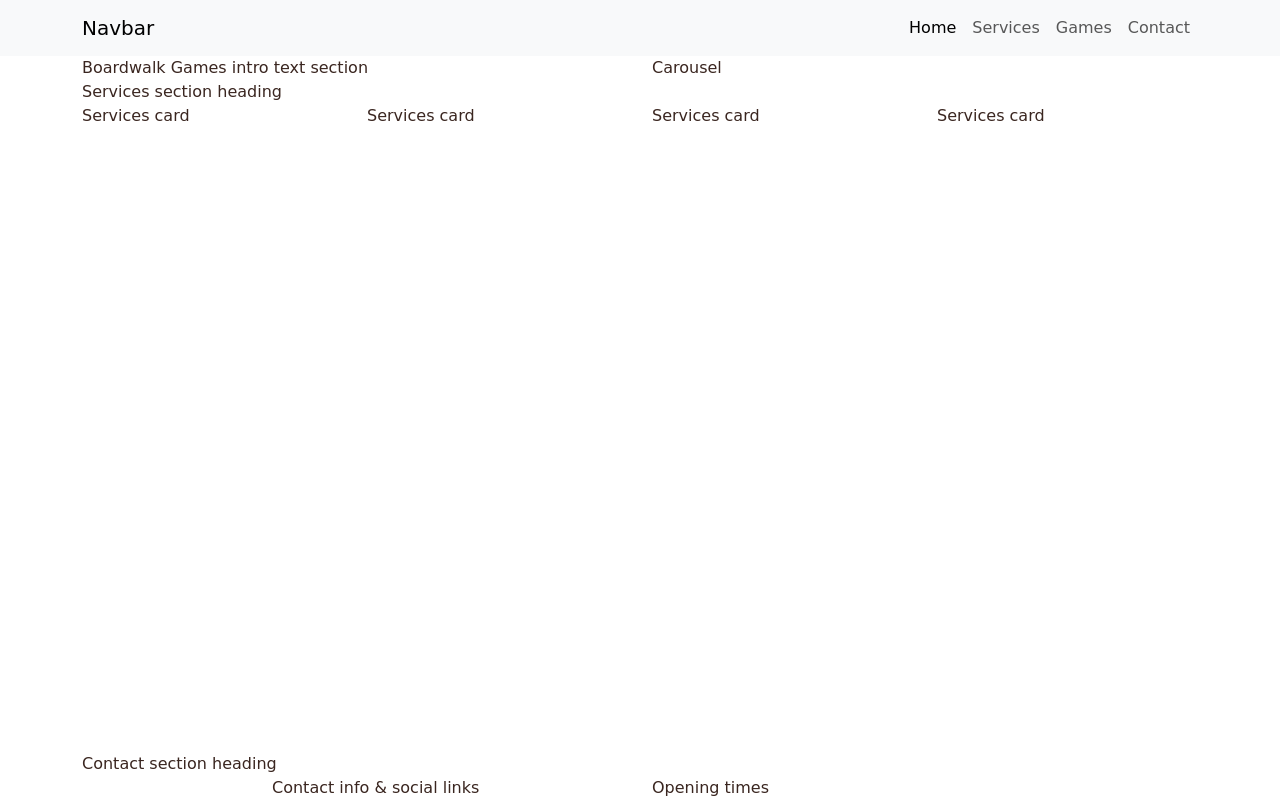
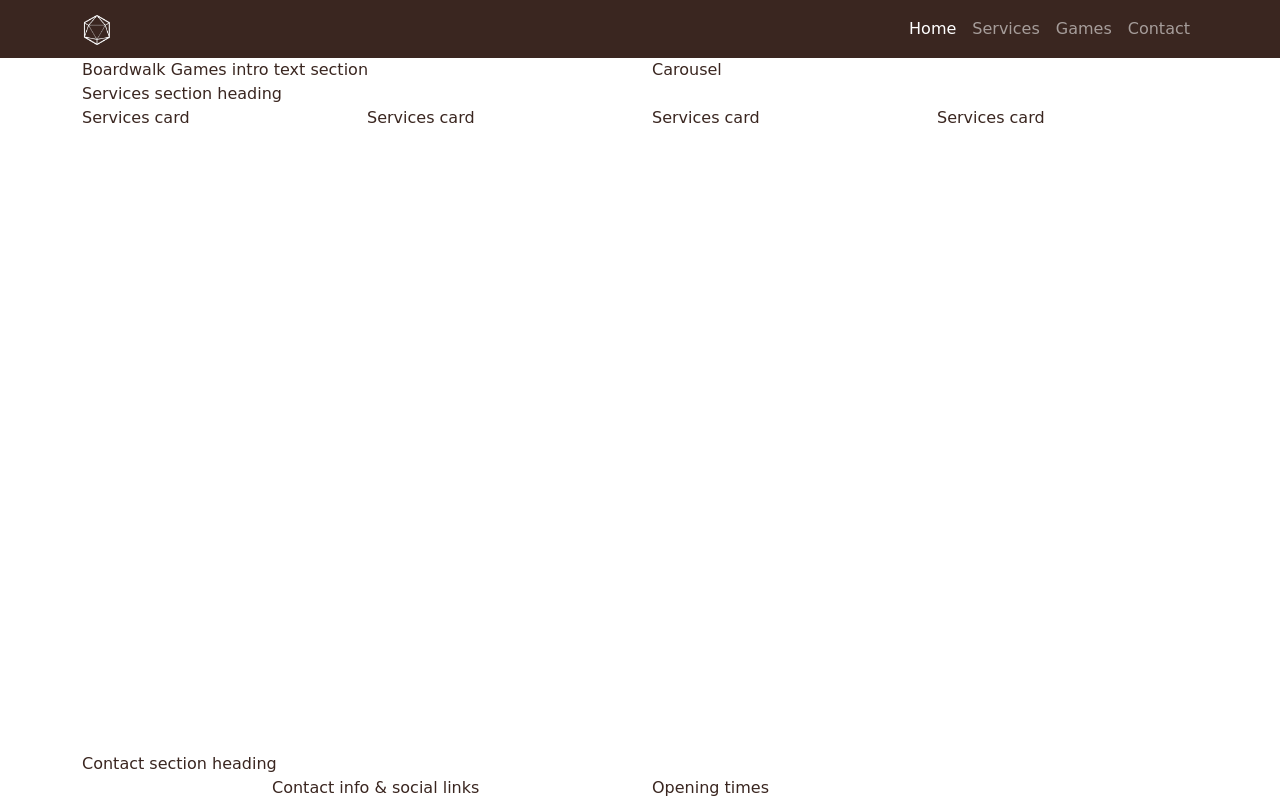
Before and after one commit to Emanuelsemer/boardwalk-games, a plain HTML site: page index.html in a window 1280 px wide. Drawn offline with nearby package versions, Linux system fonts and the light colour scheme; a web font is replaced by a local one.

Commit message:
styling the navbar

```diff
--- a/assets/css/style.css
+++ b/assets/css/style.css
@@ -30,6 +30,17 @@ h3 {
 .sub-heading-color {
     color: var(--highlight-color);
 }
+/* Navbar */
+
+#navbar {
+       background-color: var(--primary-color);
+}
+
+#navbar .logo {
+    width: 30px;
+
+}
+
 
 /* grid visualisation CSS for testing */
 
--- a/index.html
+++ b/index.html
@@ -38,9 +38,11 @@
   <!-- Classes on body set to work with mt-auto on footer to ensure it always stays at the bottom of the page -->
   <body class="d-flex flex-column min-vh-100">
     <!-- Navigation -->
-    <nav class="navbar navbar-expand-lg bg-body-tertiary">
+    <nav id="navbar" class="navbar navbar-expand-lg" data-bs-theme="dark">
       <div class="container">
-        <a class="navbar-brand" href="#">Navbar</a>
+        <a class="navbar-brand" href="index.html">
+            <img src="assets/images/logo-sm-white.png" alt="Boardwalk Games logo" class="logo">
+    </a>
         <button
           class="navbar-toggler"
           type="button"
```
